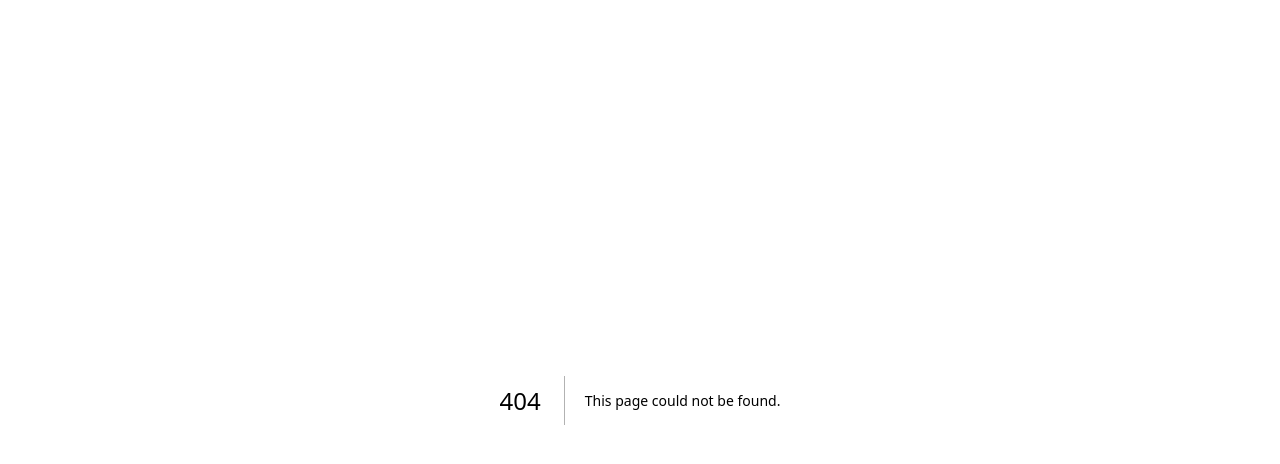
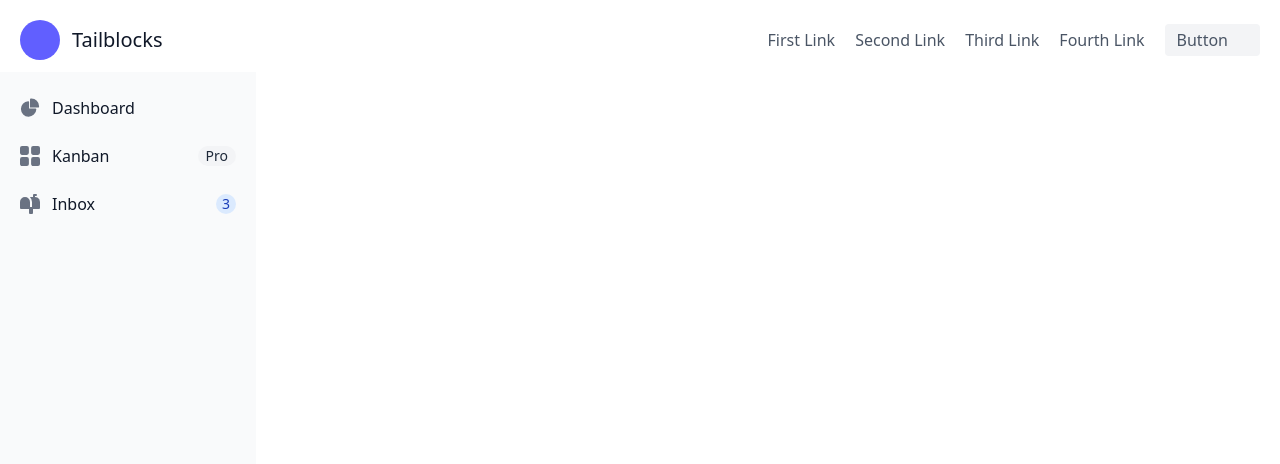
Before and after one commit to beingharisali/full-stack-tfm-next, a Next.js app: page /home in a window 1280 px wide. Before the commit this address had no page. Shown: the top 464 px of the page. Built offline with nearby package versions, Linux system fonts and the light colour scheme.

Commit message:
home page created in a separate file

```diff
--- /dev/null
+++ b/app/home/page.jsx
@@ -0,0 +1,11 @@
+import React from 'react'
+import Nav from '../component/Navbar'
+import Sidebar from '../component/sidebar'
+export default function page() {
+  return (
+    <div>
+      <Nav/>
+      <Sidebar/>
+    </div>
+  )
+}
```
